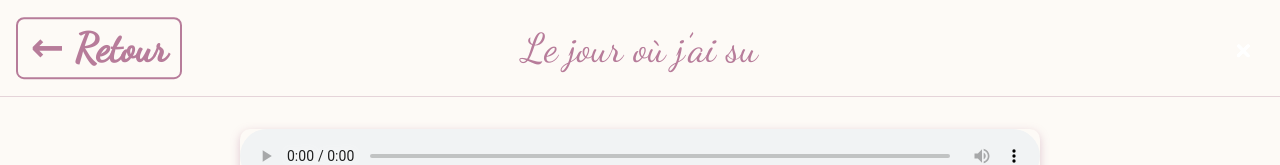
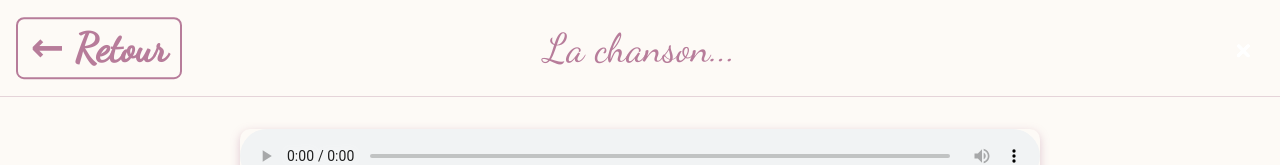
Before and after one commit to MonphaON/Anectodes, a plain HTML site: page anecdote1.html in a window 1280 px wide. Shown: the top 165 px of the page. Drawn offline with Linux system fonts and the light colour scheme.

Commit message:
Update anecdote1.html

```diff
--- a/anecdote1.html
+++ b/anecdote1.html
@@ -3,7 +3,7 @@
 <head>
 <meta charset="UTF-8" />
 <meta name="viewport" content="width=device-width, initial-scale=1" />
-<title>Le jour où j’ai su</title>
+<title>Anecdote 1</title>
 <link href="https://fonts.googleapis.com/css2?family=Dancing+Script&family=Quicksand&display=swap" rel="stylesheet" />
 <style>
   body {
@@ -104,7 +104,7 @@
 <body>
 <header>
   <a href="index.html" class="back-btn">&larr; Retour</a>
-  Le jour où j’ai su
+  La chanson...
 </header>
 <main>
   <audio controls>
```
